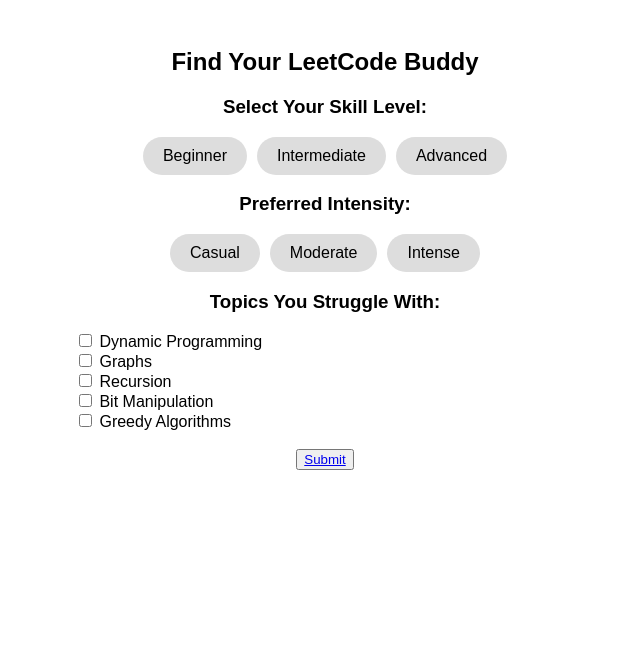
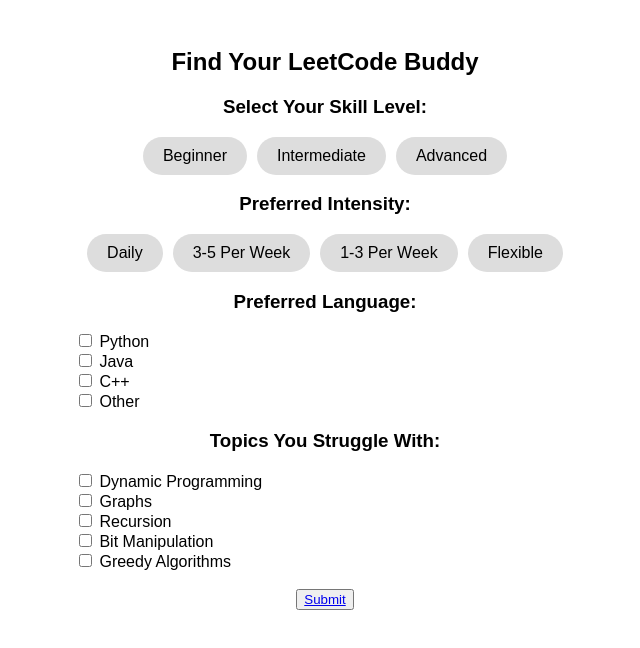
Before and after one commit to jaren55/LeetMate, a plain HTML site: page matchmaking-form.html in a window 1280 px wide. Shown: the whole page, without its empty margins (315-955 px from the left). Drawn offline with Linux system fonts and the light colour scheme.

Commit message:
added more questions

```diff
--- a/matchmaking-form.html
+++ b/matchmaking-form.html
@@ -21,9 +21,18 @@
 
             <h3>Preferred Intensity:</h3>
             <div class="bubble-options" id="intensity">
-                <div class="bubble" onclick="selectBubble(this, 'intensity')">Casual</div>
-                <div class="bubble" onclick="selectBubble(this, 'intensity')">Moderate</div>
-                <div class="bubble" onclick="selectBubble(this, 'intensity')">Intense</div>
+                <div class="bubble" onclick="selectBubble(this, 'intensity')">Daily</div>
+                <div class="bubble" onclick="selectBubble(this, 'intensity')">3-5 Per Week</div>
+                <div class="bubble" onclick="selectBubble(this, 'intensity')">1-3 Per Week</div>
+                <div class="bubble" onclick="selectBubble(this, 'intensity')">Flexible</div>
+            </div>
+
+            <h3>Preferred Language:</h3>
+            <div class="topics">
+                <label><input type="checkbox" name="topics" value="Dynamic Programming"> Python</label><br>
+                <label><input type="checkbox" name="topics" value="Graphs"> Java</label><br>
+                <label><input type="checkbox" name="topics" value="Recursion"> C++</label><br>
+                <label><input type="checkbox" name="topics" value="Bit Manipulation"> Other</label><br>
             </div>
 
             <h3>Topics You Struggle With:</h3>
```
